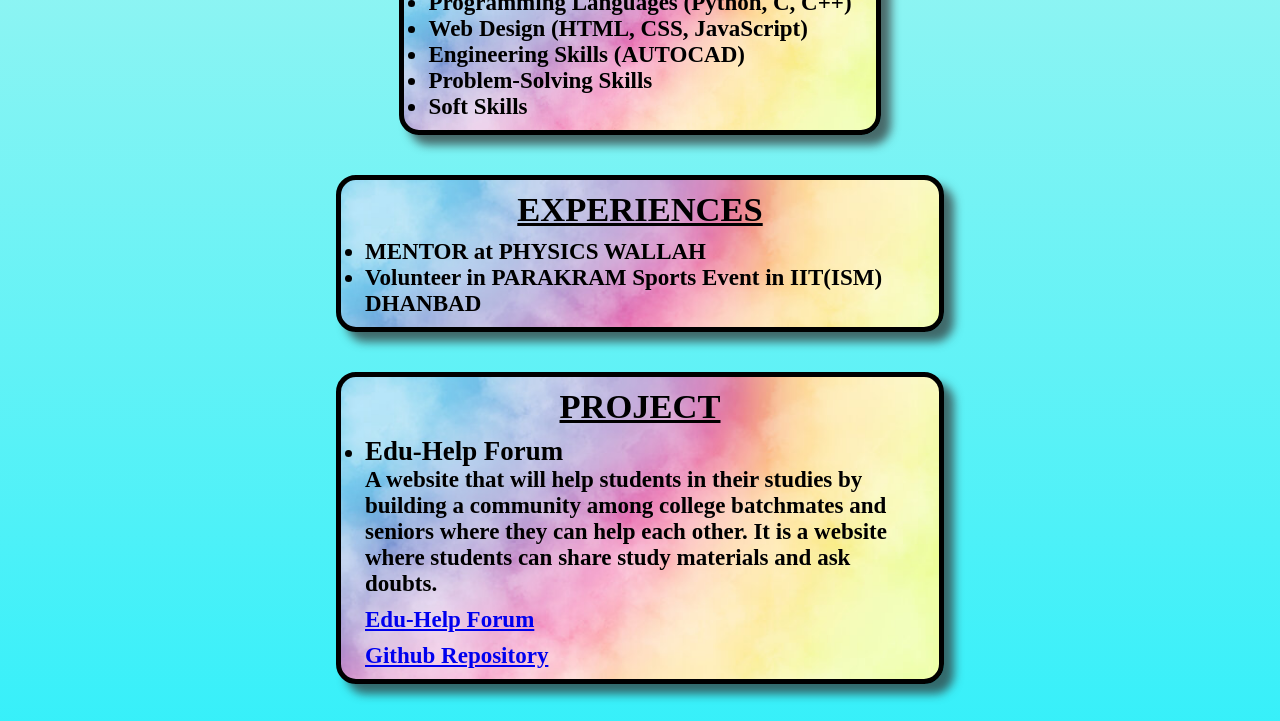
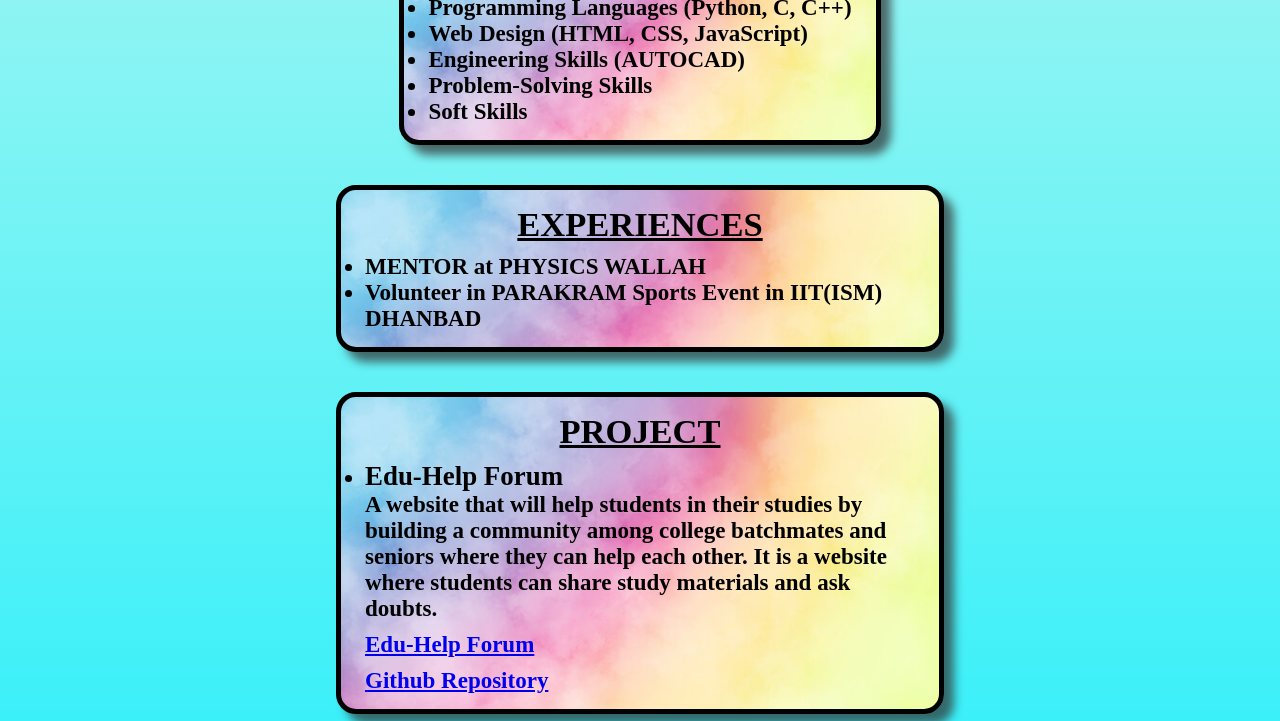
Before and after one commit to Rupeshkumar780/ENCRYPTIX, a plain HTML site: page PORTFOLIO/index.html in a window 1280 px wide. Shown: the part 632-1353 px from the top of the page. Drawn offline with Linux system fonts and the light colour scheme.

Commit message:
Update PORTFOLIO.css

```diff
--- a/PORTFOLIO/PORTFOLIO.css
+++ b/PORTFOLIO/PORTFOLIO.css
@@ -97,9 +97,9 @@ header h2{
 .info > div{
     border: 5px black solid;
     margin: 20px;
-    min-width: 250px;
+    min-width: 300px;
     max-width: 550px;
-    padding: 10px 24px;
+    padding: 15px 24px;
     font-size: 23px ;
     background-image: url("bg.jpg");
     background-size: cover;
```
